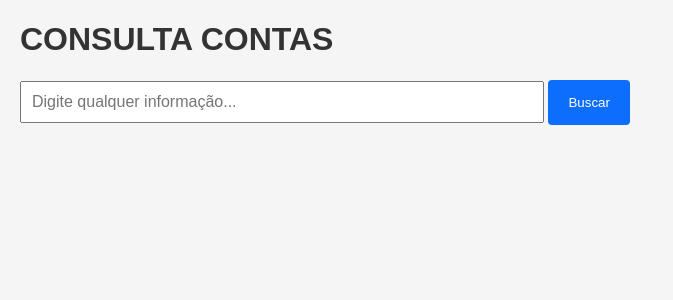
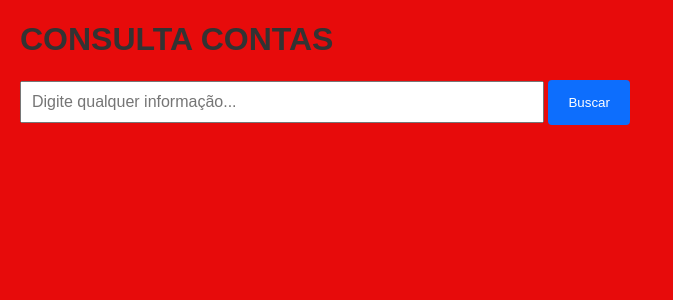
Before and after one commit to edsilva787878/base, a Flask app: page / in a window 1280 px wide. Shown: the top 300 px of the page, without its empty margins (0-673 px from the left). Run offline with Flask 3, Linux system fonts and the light colour scheme.

Commit message:
change background color

```diff
--- a/templates/index.html
+++ b/templates/index.html
@@ -10,7 +10,7 @@
         body{
             font-family: Arial, sans-serif;
             margin:20px;
-            background:#f5f5f5;
+            background:#e70b0b;
         }
 
         h1{
```
